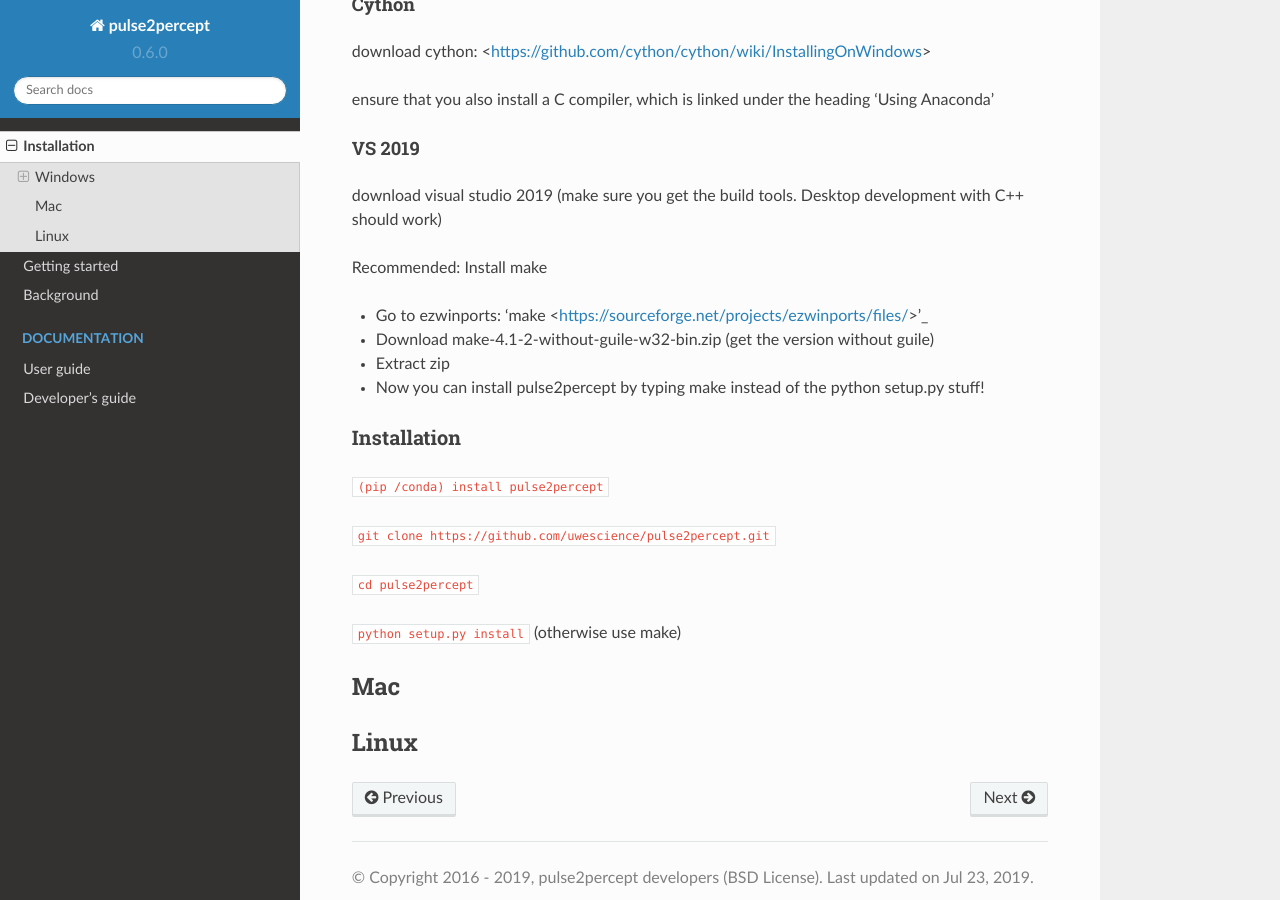
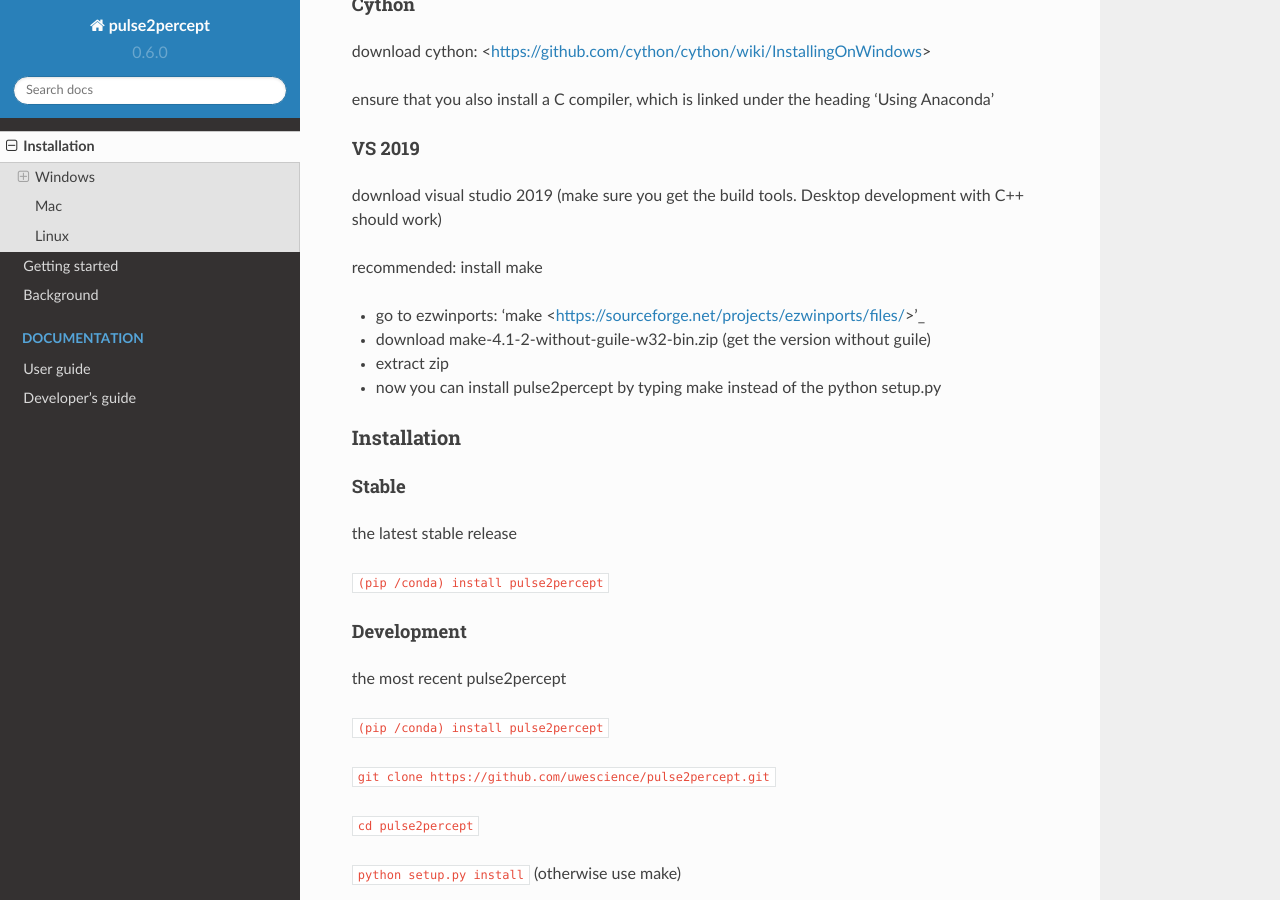
Before and after one commit to pulse2percept/pulse2percept, a Sphinx documentation site: the page built from doc/installation.rst, in a window 1280 px wide and 900 px high, scrolled down 828 px. Built offline with Sphinx 7.4.7 and the Read the Docs theme 2.0.0, drawn with Linux system fonts in a browser that asks for light colours; pages that are not in the unit, such as notebooks, are missing from menus; some of the changed text lies outside the part shown.

Commit message:
slight modifications to installation

```diff
--- a/doc/installation.rst
+++ b/doc/installation.rst
@@ -37,18 +37,28 @@
 *********************
 download visual studio 2019 (make sure you get the build tools. Desktop development with C++ should work)
 
-Recommended: Install make
+recommended: install make
 
-* Go to ezwinports: 'make <https://sourceforge.net/projects/ezwinports/files/>'_
+* go to ezwinports: 'make <https://sourceforge.net/projects/ezwinports/files/>'_
 
-* Download make-4.1-2-without-guile-w32-bin.zip (get the version without guile)
+* download make-4.1-2-without-guile-w32-bin.zip (get the version without guile)
 
-* Extract zip
+* extract zip
 
-* Now you can install pulse2percept by typing make instead of the python setup.py stuff!
+* now you can install pulse2percept by typing make instead of the python setup.py
 
 Installation
 ############
+
+Stable
+*********************
+the latest stable release
+
+``(pip /conda) install pulse2percept``
+
+Development
+*********************
+the most recent pulse2percept
 
 ``(pip /conda) install pulse2percept``
 
```
Also changed, not shown: other parts of doc/installation.rst (+1 -1 lines), 1 other file.
